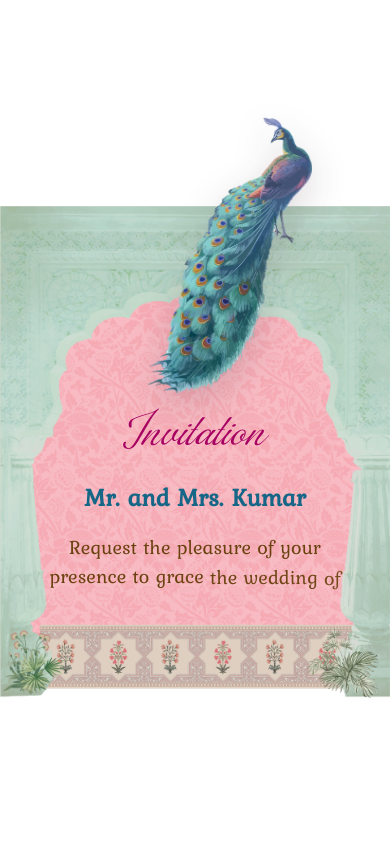
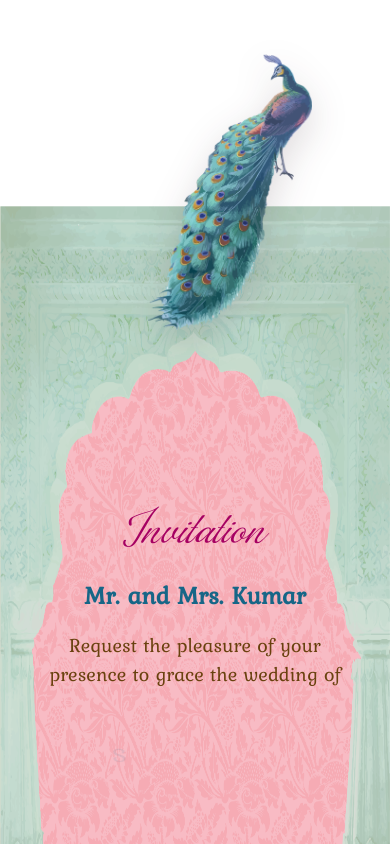
Before and after one commit to pranaykumarsamala/wedding-app-frontend, an Angular app: page /template-2 in a window 390 px wide. Shown: the part 1156-2000 px from the top of the page. Before the commit the page ends 1962 px from the top, so only its background shows below. Built offline with nearby package versions, Linux system fonts and the light colour scheme.

Commit message:
invitation css

```diff
--- a/src/app/template-2/invitation-section/invitation-section.scss
+++ b/src/app/template-2/invitation-section/invitation-section.scss
@@ -1,4 +1,3 @@
-
 .invitation-section {
     position: relative;
     width: 100%;
@@ -85,3 +84,17 @@
     line-height: 1.4;
     color: #69410e;
 }
+
+@media (max-width: 768px) {
+    .invitation-content {
+        top: 35%;
+    }
+
+    .invitation-background {
+        height: 100%;
+    }
+
+    .save-date, .wedding-date, .venue {
+        margin-top: 0;
+    }
+}
```
